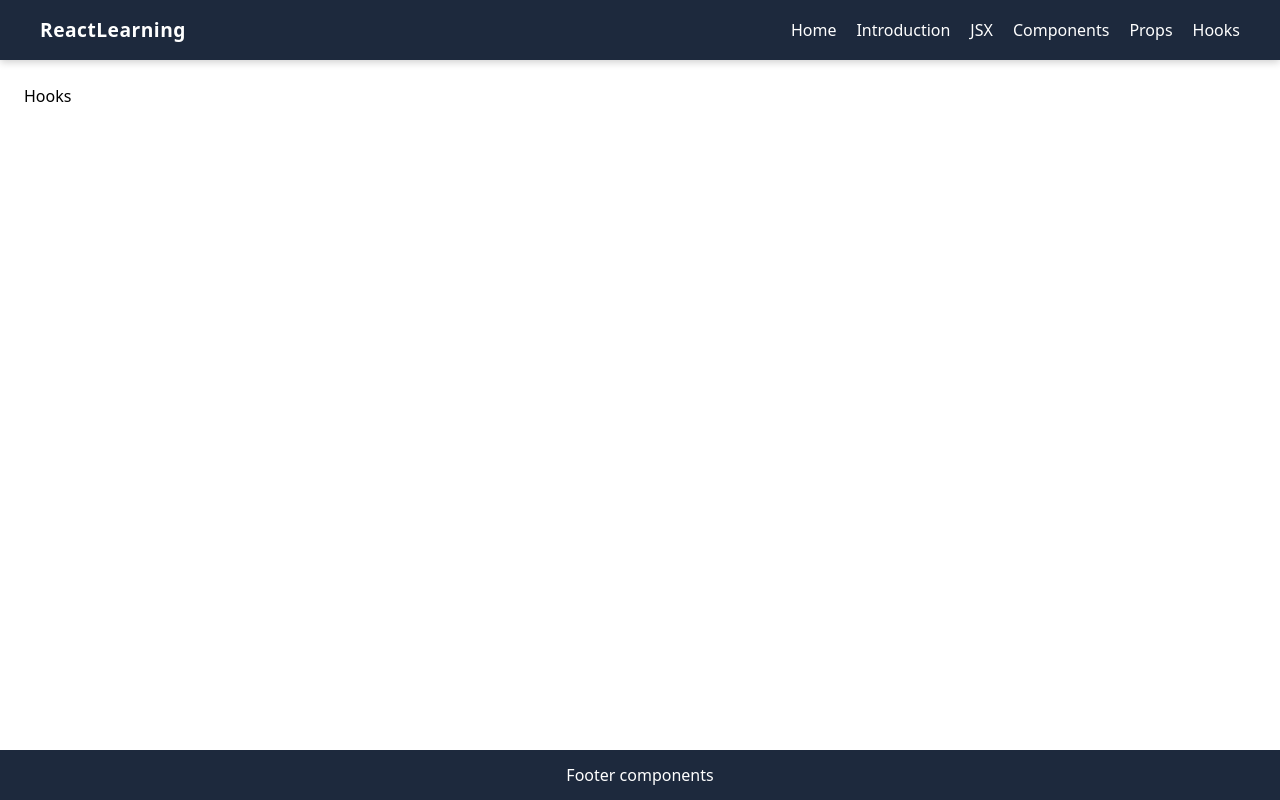
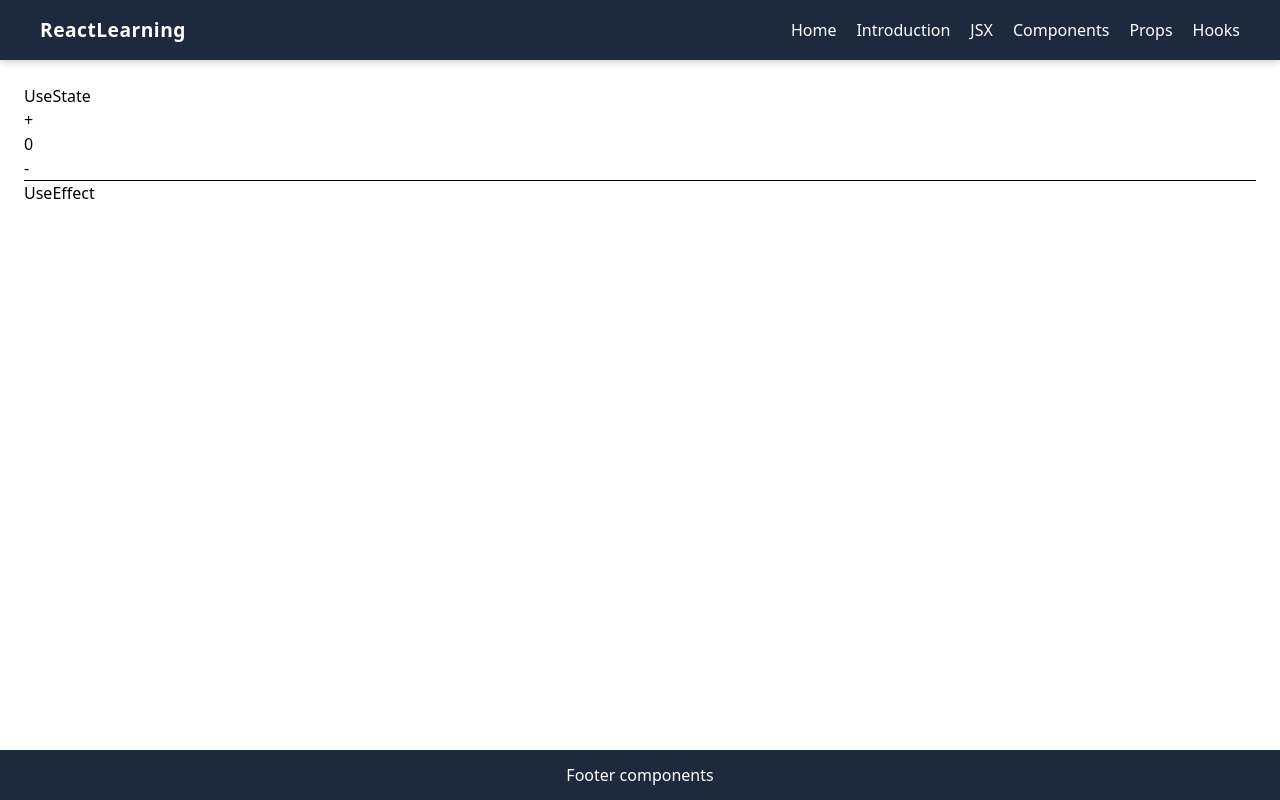
Before and after one commit to Kiruthuya-Tharmakulasingam/react-learning-project, a React (Vite) app: page /hooks in a window 1280 px wide. Built offline with nearby package versions, Linux system fonts and the light colour scheme.

Commit message:
UseState

```diff
--- /dev/null
+++ b/src/componensts/hooks/UseEffect.jsx
@@ -0,0 +1,9 @@
+import React from 'react'
+
+function UseEffect() {
+  return (
+    <div>UseEffect</div>
+  )
+}
+
+export default UseEffect
--- /dev/null
+++ b/src/componensts/hooks/UseState.jsx
@@ -0,0 +1,27 @@
+import React, { useState } from 'react'
+
+function UseState() {
+    const [count, setCount] = useState(0)
+
+    function increase() {
+        setCount(count + 1)
+    }
+     function decrease() {
+        setCount(count - 1)
+    }
+  return (
+    <>
+    <div>
+        <h1>UseState</h1>
+        <button onClick={increase}>+</button>
+        <br />
+        <button>{count}</button>
+        <br />
+        <button onClick={decrease}>-</button>
+        <hr />
+    </div>
+    </>
+  )
+}
+
+export default UseState
--- a/src/pages/Hooks.jsx
+++ b/src/pages/Hooks.jsx
@@ -1,8 +1,13 @@
 import React from 'react'
+import UseState from '../componensts/hooks/UseState'
+import UseEffect from '../componensts/hooks/UseEffect'
 
 function Hooks() {
   return (
-    <div>Hooks</div>
+    <>
+    <UseState />
+    <UseEffect />
+    </>
   )
 }
 
```
